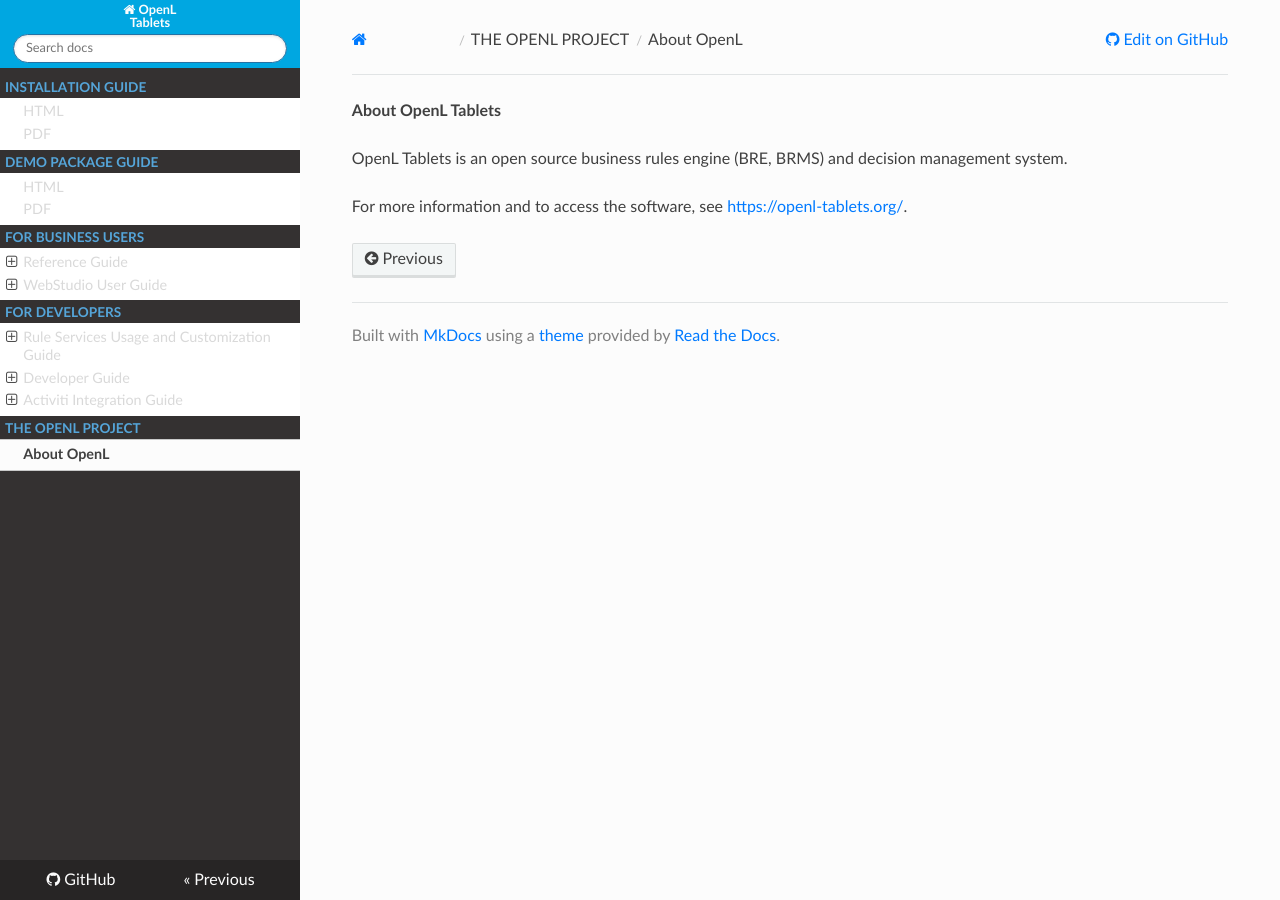
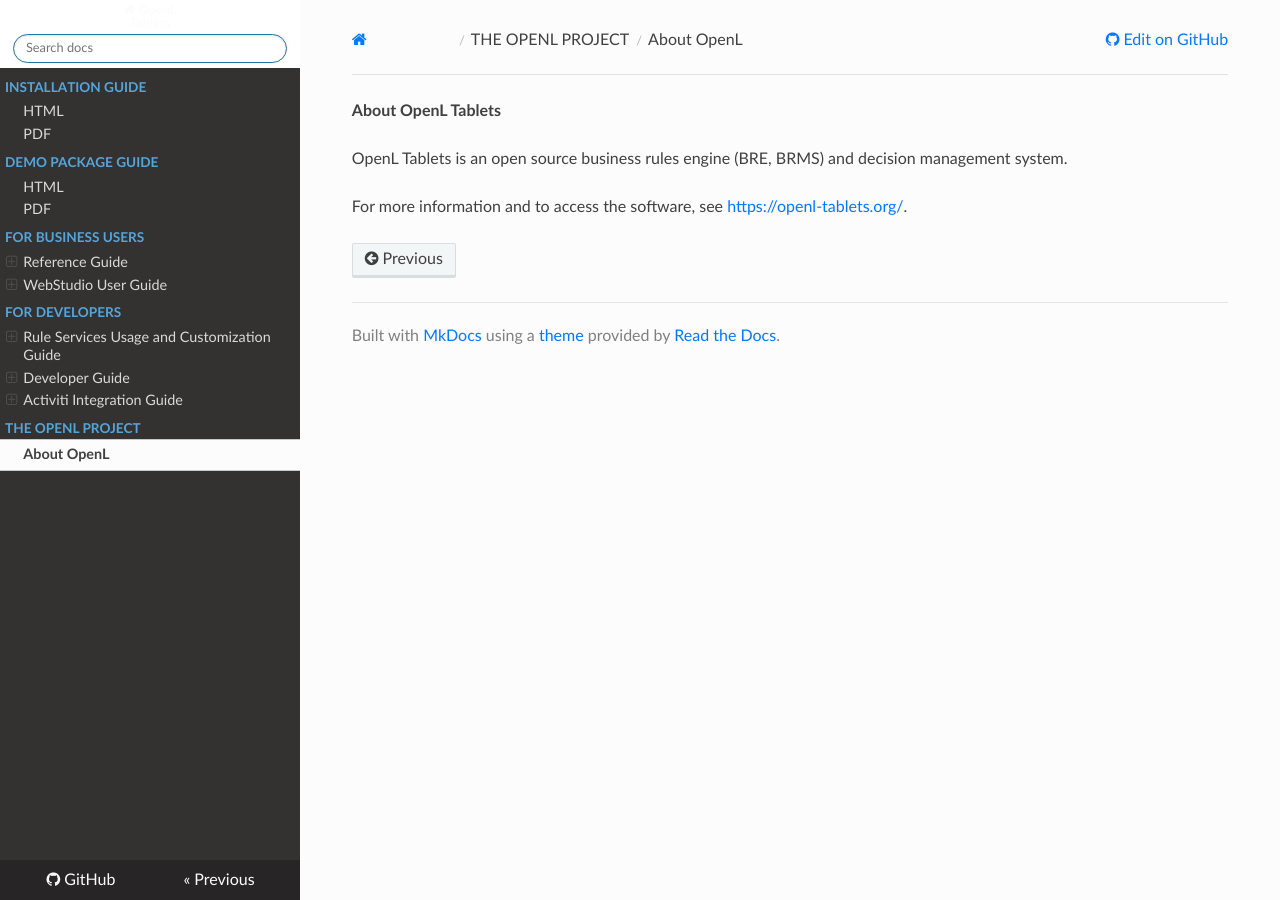
Before and after one commit to agradus/OpenLdocs, an MkDocs documentation site: the page built from docs/about.md, in a window 1280 px wide. Built offline with MkDocs 1.6.1, drawn with Linux system fonts in a browser that asks for light colours; nearby versions of some CDN libraries.

Commit message:
Update extra.css
testing white again

```diff
--- a/docs/css/extra.css
+++ b/docs/css/extra.css
@@ -30,7 +30,6 @@
   margin-top: -5px;
   margin-bottom: -7px;
   padding: 0px;
-  background-color: white;
   }
 
 .wy-side-nav-search {
@@ -91,7 +90,7 @@
 
 /* Artifex blue color for background elements. Official EIS light blue is #00a7e1*/
 .wy-side-nav-search, .wy-nav-top {
-    background-color: #00a7e1;
+    background-color: white;
 }
 
 /* Accessibility: ensures that the version number is readable against the background color */
```
